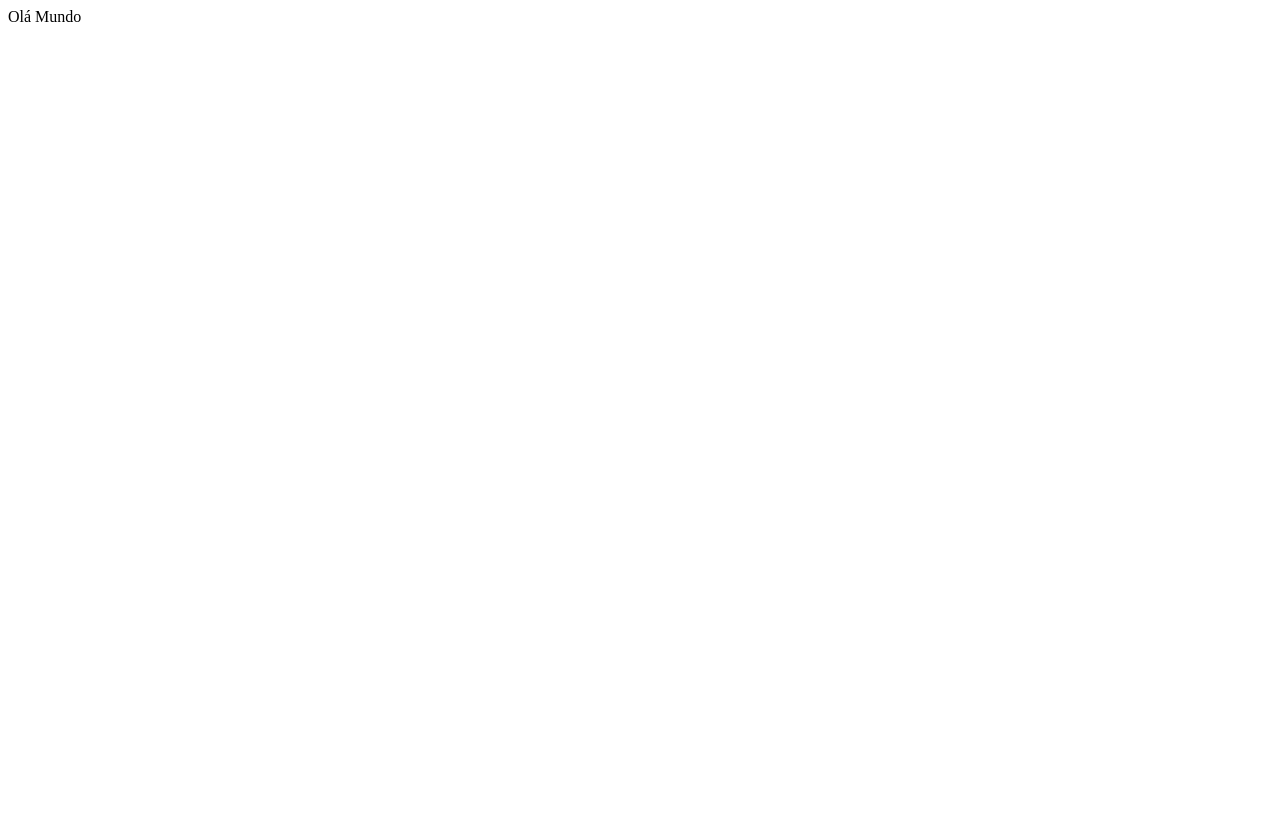
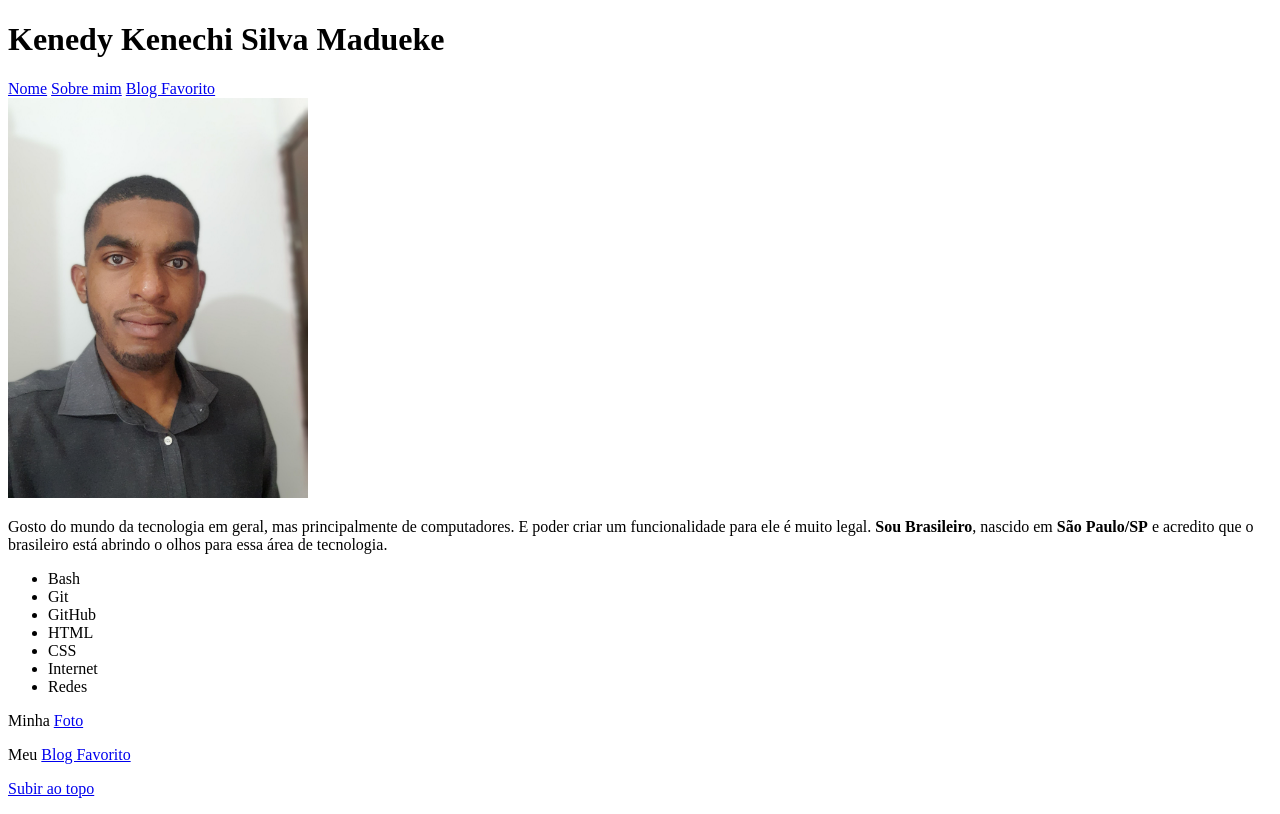
Before and after one commit to Kemadu/Kemadu.github.io, a plain HTML site: page index.html in a window 1280 px wide. Drawn offline with Linux system fonts and the light colour scheme.

Commit message:
Recheiei a pagina html ;)

```diff
--- a/index.html
+++ b/index.html
@@ -1 +1,41 @@
-Olá Mundo
+<!DOCTYPE html>
+<html lang="pt-br">
+<head>
+    <meta charset="UTF-8">
+    <meta name="viewport" content="width=device-width, initial-scale=1.0">
+    <title>Meu Portfólio</title>
+</head>
+<body id="topo">
+    <header>
+        <h1 id="nome">Kenedy Kenechi Silva Madueke</h1>
+        <nav>
+            <a href="#nome">Nome</a>
+            <a href="#sobre-mim">Sobre mim</a>
+            <a href="#blog-favorito">Blog Favorito</a>
+        </nav>
+    </header>
+
+    <main id="sobre-mim">
+        <img src="./minha-foto.jpg" alt="Foto de Kenedy" width="300px" id="minha-foto">
+
+    <p>Gosto do mundo da tecnologia em geral, mas principalmente de computadores. E poder criar um funcionalidade para ele é muito legal. <strong>Sou Brasileiro</strong>, nascido em <strong>São Paulo/SP</strong> e acredito que o brasileiro está abrindo o olhos para essa área de tecnologia.</p>
+
+    <ul>
+        <li>Bash</li>
+        <li>Git</li>
+        <li>GitHub</li>
+        <li>HTML</li>
+        <li>CSS</li>
+        <li>Internet</li>
+        <li>Redes</li>
+    </ul>
+    </main>
+
+
+    <p>Minha <a href="#minha-foto">Foto</a></p>
+
+    <p id="blog-favorito">Meu <a href="https://www.universal.org/" target="_blank">Blog Favorito</a></p>
+
+    <p><a href="#topo">Subir ao topo</a></p>
+</body>
+</html>
```
Also changed, not shown: minha-foto.jpg (added).
